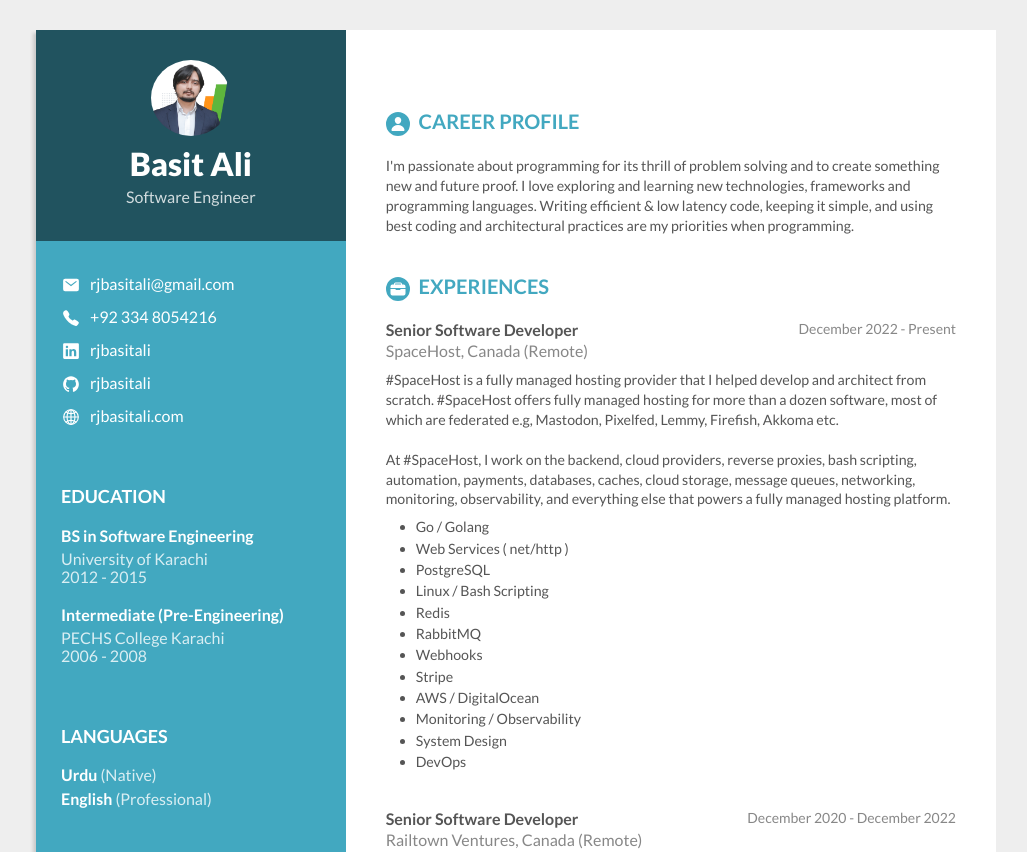
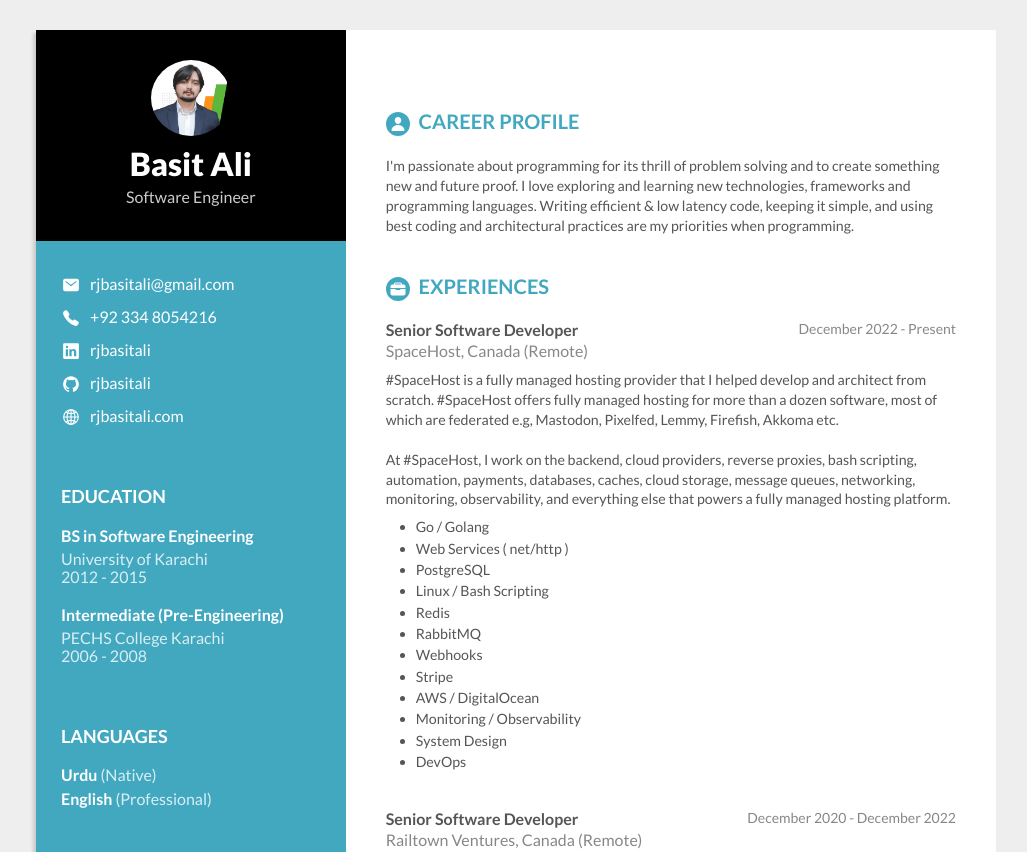
Before and after one commit to gia1403/gia1403.github.io, a plain HTML site: page index.html in a window 1280 px wide. Shown: the top 852 px of the page, without its empty margins (124-1151 px from the left). Drawn offline with nearby package versions, Linux system fonts and the light colour scheme.

Commit message:
Update style.css

```diff
--- a/resources/css/style.css
+++ b/resources/css/style.css
@@ -39,7 +39,7 @@ html {
 }
 
 .personal-header {
-    background-color: rgba(0, 0, 0, 0.5);
+    background-color: rgba(0, 0, 0, 50);
     padding: 30px 0;
 }
 
```
